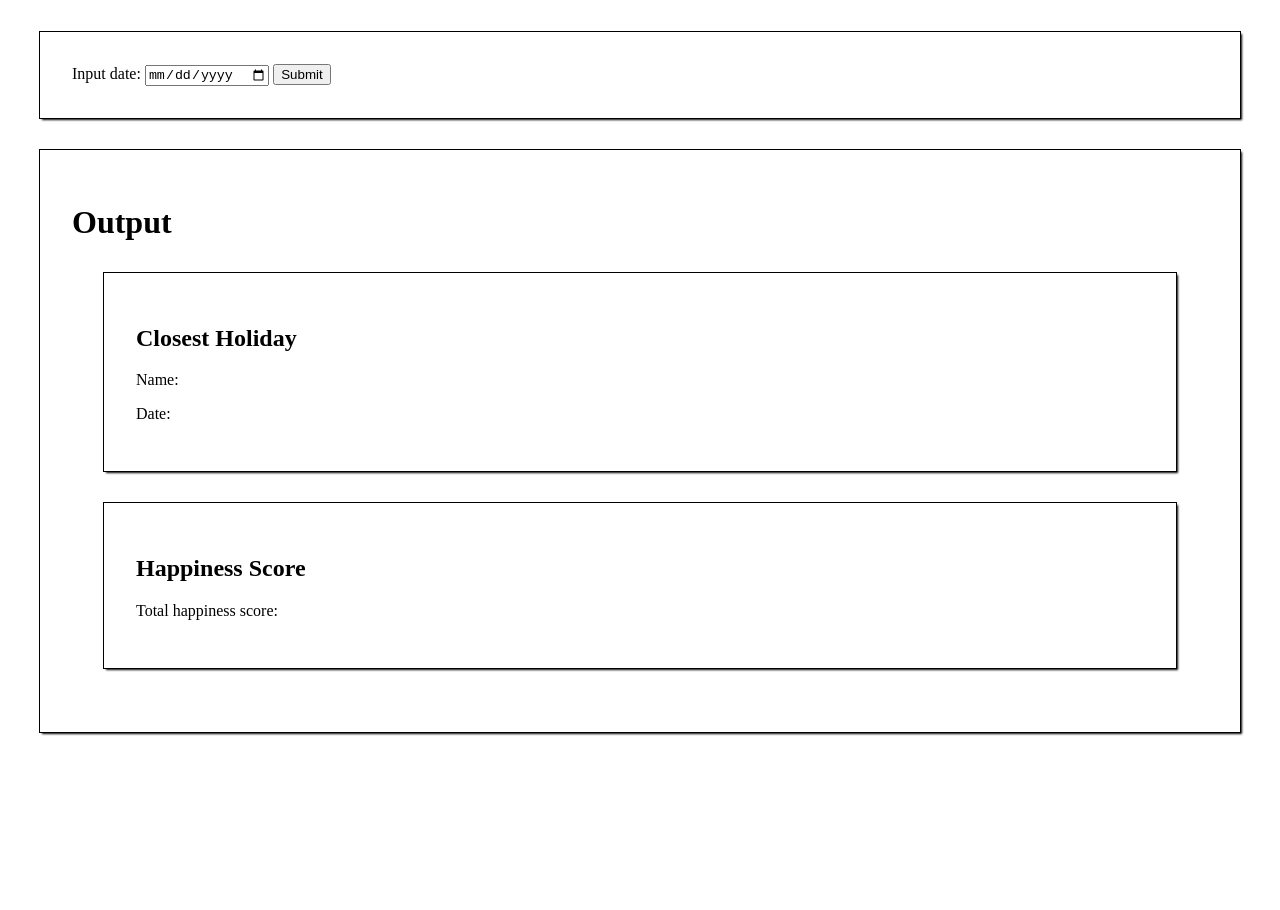
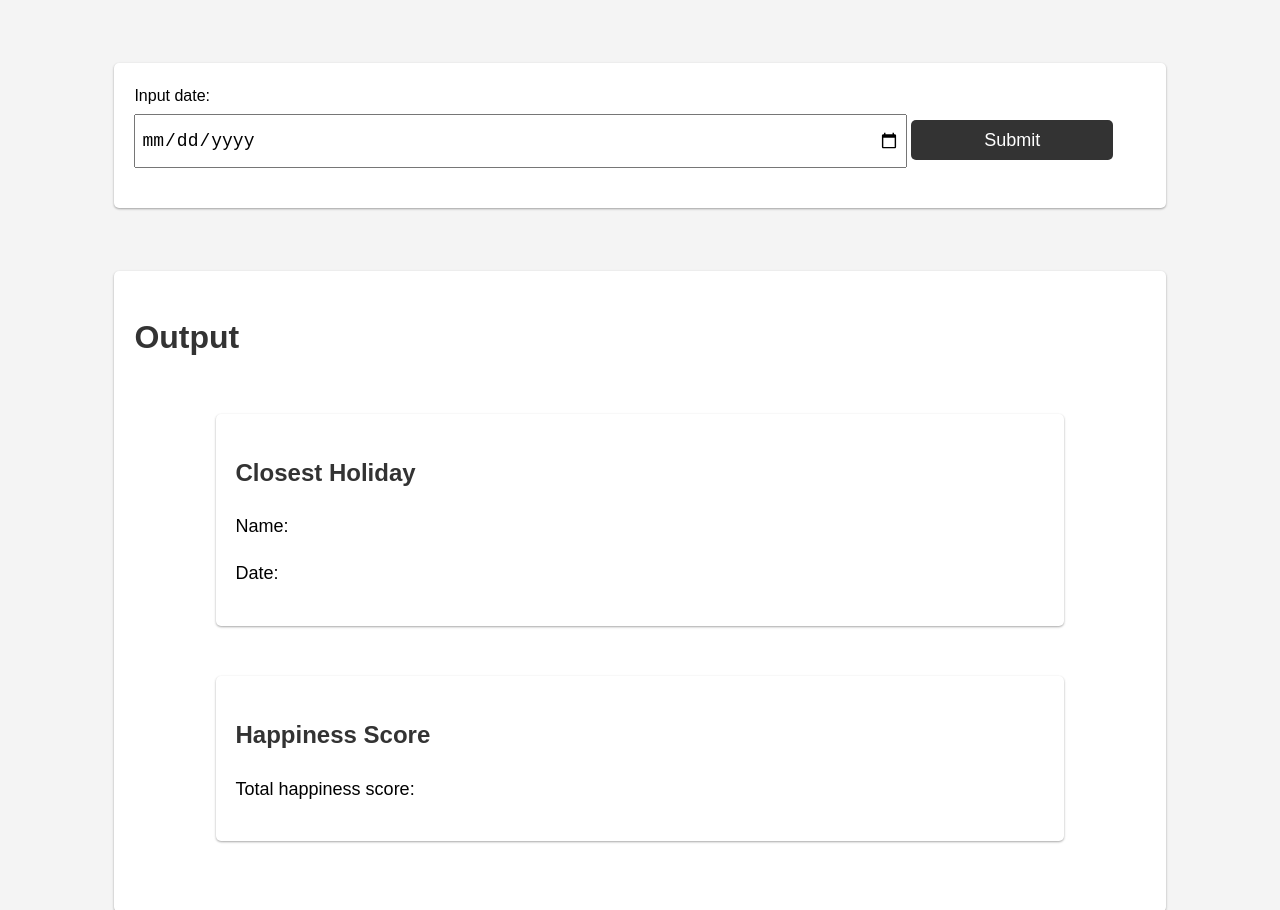
Before and after one commit to dominicf2001/paragon-coding-test, a plain HTML site: page index.html in a window 1280 px wide. Shown: the top 910 px of the page. Before the commit the page ends 800 px from the top, so only its background shows below. Drawn offline with Linux system fonts and the light colour scheme.

Commit message:
Improve css styling

```diff
--- a/style.css
+++ b/style.css
@@ -1,10 +1,64 @@
+body {
+    font-family: Arial, sans-serif;
+    line-height: 1.6;
+    background-color: #f4f4f4;
+}
+
 .container {
-    box-shadow: black 2px 2px 2px;
-    outline: black 1px solid;
-    padding: 2rem;
-    margin: 2rem;
+    width: 80%;
+    margin: 5% auto;
+    overflow: hidden;
+    background-color: #fff;
+    padding: 20px;
+    border-radius: 5px;
+    box-shadow: 0 1px 3px rgba(0, 0, 0, 0.12), 0 1px 2px rgba(0, 0, 0, 0.24);
+}
+
+h1,
+h2 {
+    color: #333;
+}
+
+label {
+    display: block;
+    margin-bottom: 5px;
+}
+
+input[type="date"],
+button {
+    height: 40px;
+    font-size: 18px;
+    padding: 5px;
+}
+
+input[type="date"] {
+    width: 75%;
+    margin-bottom: 20px;
+}
+
+button {
+    width: 20%;
+    background-color: #333;
+    color: #fff;
+    border: none;
+    border-radius: 5px;
+    cursor: pointer;
+    transition: background-color 0.3s ease;
+}
+
+button:hover {
+    background-color: #555;
+}
+
+.output-container {
+    margin-top: 30px;
+}
+
+p {
+    font-size: 18px;
 }
 
 span {
     font-weight: bold;
+    color: #333;
 }
```
